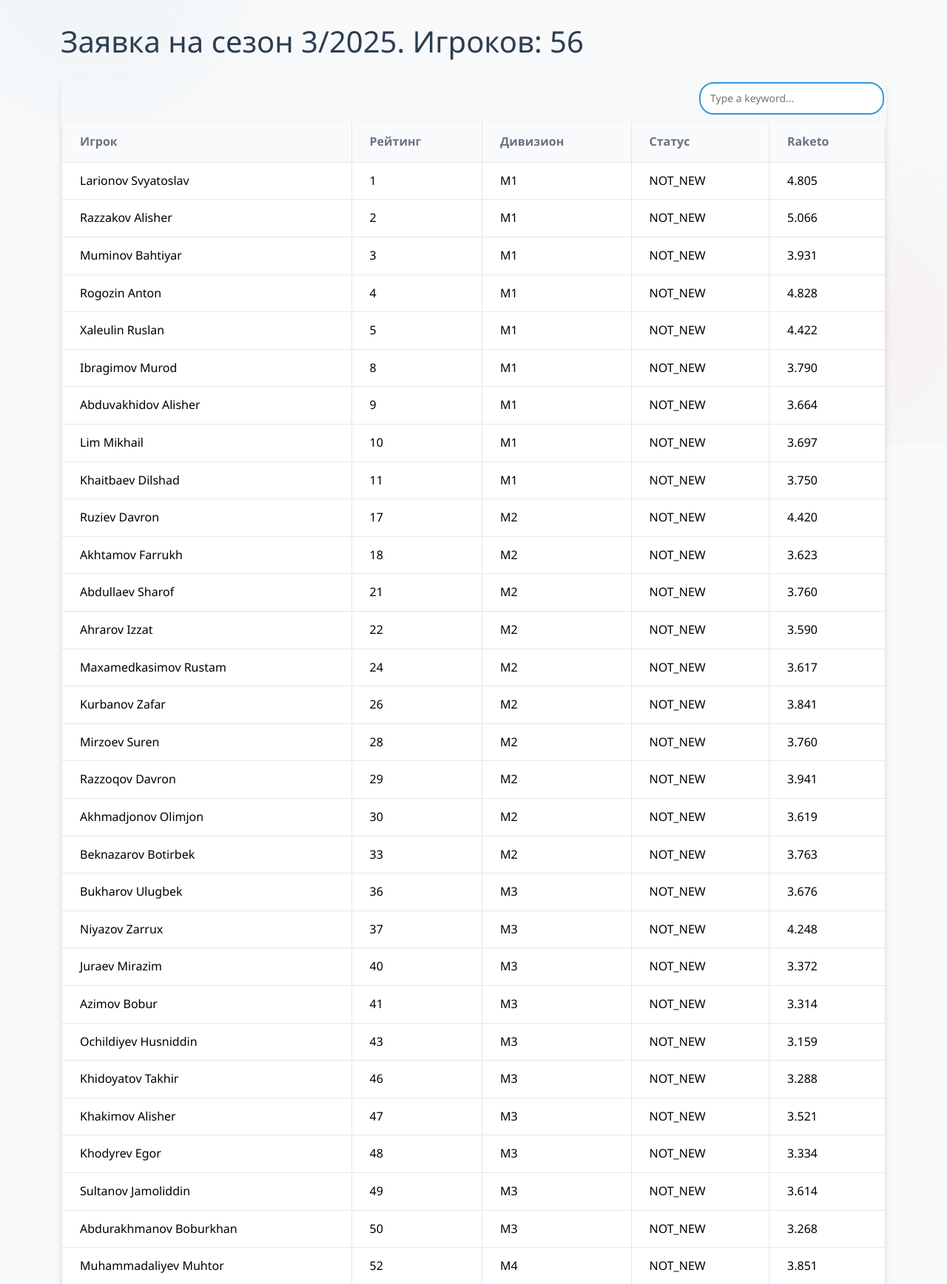
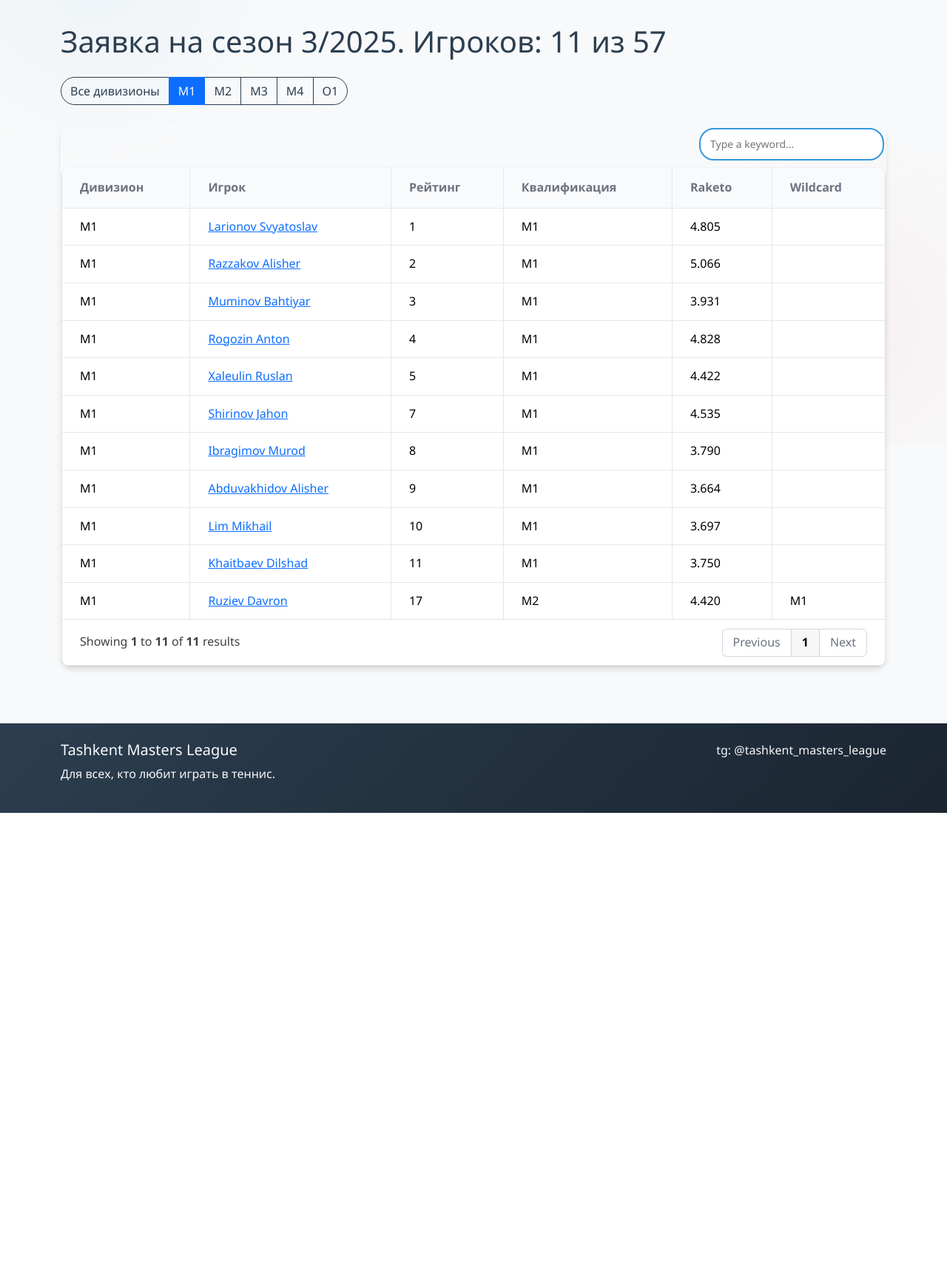
Before and after one commit to gozik/masters-league, a Flask app: page /application?division_name=M1 in a window 1280 px wide. Shown: the part 200-1936 px from the top of the page at 74% size. After the commit the page ends 1299 px from the top, so only its background shows below. Run offline with Flask 3, Linux system fonts and the light colour scheme; some libraries are stand-ins or nearby versions.

Commit message:
Application List improvements (player link, table visibility) and registration logic to decide a division for current season

```diff
--- a/app.py
+++ b/app.py
@@ -199,6 +199,8 @@ def show_results():
 @app.route('/application')
 def show_season_application():
     """Display players in season application"""
+    division_name = request.args.get('division_name', type=str)
+
     with open('misc/application_list_season253.csv') as f:
         csv_reader = csv.DictReader(f)
 
@@ -207,29 +209,53 @@ def show_season_application():
         for row in csv_reader:
             player_str = row['Player']
             raketo_rating = row['Rating']
+            wildcard = row['Wildcard']
 
             player_name = player_str.partition(' ')[2]
             player_surname = player_str.partition(' ')[0]
 
-            player_dict = {'player_name': player_str, 'raketo_rating': raketo_rating}
+            player_dict = {'player_name': player_str, 'raketo_rating': raketo_rating, 'wildcard': wildcard}
+            player_dict['player_id'] = 0
 
             player = Player.query.filter((Player.first_name==player_name)&(Player.last_name==player_surname)).first()
             if player:
-                status = 'NOT_NEW'
                 ranking = Ranking.query.filter(Ranking.player_id == player.id).order_by(Ranking.actual_date.desc()).first()
+                player_dict['player_id'] = player.id
                 if ranking:
                     player_dict['ranking'] = ranking.to_dict()['position']
-                    player_dict['division'] = ranking.to_dict()['new_division']
+                    player_dict['qualification'] = ranking.to_dict()['new_division']
 
             else:
-                status = 'NEW'
+                player_dict['qualification'] = 'NEW'
 
-            player_dict['status'] = status
+
+            # calculate division
+            player_dict['division'] = player_dict['qualification']
+
+            if player_dict['division'] == 'NEW':
+                if player_dict['raketo_rating'] > '3.1':
+                    player_dict['division'] = 'M4'
+                else:
+                    player_dict['division'] = 'O1'
+
+            if player_dict['wildcard'] != '':
+                player_dict['division'] = player_dict['wildcard']
 
             players.append(player_dict)
 
-    players = sorted(players, key=lambda player: player['ranking'] if 'ranking' in player else (1000 - float(player['raketo_rating'])))
-    return render_template('application.html', players=players, count=len(players))
+    players_count = len(players)
+
+    if division_name:
+        players = [player for player in players if player['division'] == division_name]
+
+    players = sorted(players, key=lambda player: (player['division'], player['ranking'] if 'ranking' in player else (1000 - float(player['raketo_rating']))))
+
+    selected_player_count = len(players)
+
+    divisions = ['M1', 'M2', 'M3', 'M4', 'O1']
+
+    return render_template('application.html', players=players, count=players_count, division_name=division_name,
+                           divisions=divisions, selected_player_count=selected_player_count)
 
 
 @app.route('/regulations')
--- a/misc/application_list_season253.csv
+++ b/misc/application_list_season253.csv
@@ -1,57 +1,58 @@
-Player,Rating
-Abduvakhidov Alisher,3.664
-Akhmadjonov Olimjon,3.619
-Akhtamov Farrukh,3.623
-Bakhromov Iskandar,2.501
-Beknazarov Botirbek,3.763
-Davronov Mirazizbek,2.195
-Fetisov Artem,3.307
-Ibragimov Murod,3.790
-Ivko Vladimir,4.361
-Juraev Mirazim,3.372
-Khakimov Alisher,3.521
-Khidoyatov Takhir,3.288
-Khodjabayev Sanjar,3.173
-Khodyrev Egor,3.334
-Kurbanov Zafar,3.841
-Lim Mikhail,3.697
-Mavlyutov Kamil,2.816
-Medvedev Vladimir,3.030
-Mirzoev Suren,3.760
-Neklesov Igor,2.890
-Niyazov Zarrux,4.248
-Nurmuratov Alisher,2.641
-Ochildiyev Husniddin,3.159
-Raimov Bakhodir,3.386
-Raupov Ravshan,3.030
-Rogozin Anton,4.828
-Rustamov Bozorboy,3.311
-Ruziev Davron,4.420
-Savlev Andrey,2.583
-Turabov Anvar,2.772
-Yusupov Rustam,3.693
-Pankratov Vladimir,3.158
-Dosmatov Iskandar,2.814
-Shodmonov Sherzod,2.888
-Khaitbaev Dilshad,3.750
-Yokubov Muhammadrahim,3.899
-Abdullayev Akmal,3.112
-Razzakov Alisher,5.066
-Khon Victor,2.444
-Xaleulin Ruslan,4.422
-Abdurakhmanov Boburkhan,3.268
-Larionov Svyatoslav,4.805
-Munimkhon Mumtozkhonov,3.678
-Sagdullayev Abzal,2.841
-Bukharov Ulugbek,3.676
-Maxamedkasimov Rustam,3.617
-Abdullaev Sharof,3.760
-Hayitov Olimjon,2.770
-Kadirov Bakhrom,3.647
-Azimov Bobur,3.314
-Muminov Bahtiyar,3.931
-Sultanov Jamoliddin,3.614
-Shatursunov Shokhaydar,3.238
-Razzoqov Davron,3.941
-Muhammadaliyev Muhtor,3.851
-Ahrarov Izzat,3.590
+Player,Rating,Wildcard
+Abduvakhidov Alisher,3.664,
+Akhmadjonov Olimjon,3.619,
+Akhtamov Farrukh,3.623,
+Bakhromov Iskandar,2.501,
+Beknazarov Botirbek,3.763,
+Davronov Mirazizbek,2.195,
+Fetisov Artem,3.307,
+Ibragimov Murod,3.790,
+Ivko Vladimir,4.361,M2
+Juraev Mirazim,3.372,
+Khakimov Alisher,3.521,
+Khidoyatov Takhir,3.288,
+Khodjabayev Sanjar,3.173,
+Khodyrev Egor,3.334,
+Kurbanov Zafar,3.841,
+Lim Mikhail,3.697,
+Mavlyutov Kamil,2.816,
+Medvedev Vladimir,3.030,
+Mirzoev Suren,3.760,
+Neklesov Igor,2.890,
+Niyazov Zarrux,4.248,M2
+Nurmuratov Alisher,2.641,
+Ochildiyev Husniddin,3.159,
+Raimov Bakhodir,3.386,M3
+Raupov Ravshan,3.030,
+Rogozin Anton,4.828,
+Rustamov Bozorboy,3.311,
+Ruziev Davron,4.420,M1
+Savlev Andrey,2.583,
+Turabov Anvar,2.772,M4
+Yusupov Rustam,3.693,
+Pankratov Vladimir,3.158,
+Dosmatov Iskandar,2.814,
+Shodmonov Sherzod,2.888,
+Khaitbaev Dilshad,3.750,
+Yokubov Muhammadrahim,3.899,
+Abdullayev Akmal,3.112,
+Razzakov Alisher,5.066,
+Khon Victor,2.444,
+Xaleulin Ruslan,4.422,
+Abdurakhmanov Boburkhan,3.268,
+Larionov Svyatoslav,4.805,
+Munimkhon Mumtozkhonov,3.678,
+Sagdullayev Abzal,2.841,
+Bukharov Ulugbek,3.676,M2
+Maxamedkasimov Rustam,3.617,
+Abdullaev Sharof,3.760,
+Hayitov Olimjon,2.770,
+Kadirov Bakhrom,3.647,M3
+Azimov Bobur,3.314,
+Muminov Bahtiyar,3.931,
+Sultanov Jamoliddin,3.614,
+Shatursunov Shokhaydar,3.238,
+Razzoqov Davron,3.941,
+Muhammadaliyev Muhtor,3.851,
+Ahrarov Izzat,3.590,
+Shirinov Jahon,4.535,
--- a/templates/application.html
+++ b/templates/application.html
@@ -18,7 +18,25 @@
 {% endblock %}
 
 {% block content %}
-<h1 class="mb-4">Заявка на сезон 3/2025. Игроков: {{ count }}</h1>
+<h1 class="mb-4">Заявка на сезон 3/2025. Игроков: {% if division_name %} {{ selected_player_count }} из {% endif %} {{ count }}</h1>
+
+<div class="mb-4">
+    <div class="btn-group" role="group">
+        {% if division_name %}
+            <a href="/application" id="sball" type="button" class="btn btn-outline-primary">Все дивизионы</a>
+        {% else %}
+            <a href="/application"  id="sball" class="btn btn-outline-primary active" type="button">Все дивизионы</a>
+        {% endif %}
+        {% for division in divisions %}
+            {% if division == division_name %}
+                <a href="/application?division_name={{division}}" id="sb{{division}}" type="button" class="btn btn-outline-primary active">{{division}}</a>
+            {% else %}
+                <a href="/application?division_name={{division}}" type="button" class="btn btn-outline-primary">{{division}}</a>
+            {% endif %}
+
+        {% endfor %}
+    </div>
+</div>
 
 <div id="players-table"></div>
 
@@ -34,23 +52,32 @@
             return {
                 ranking: `${player.ranking}`,
                 player_name: `${player.player_name}`,
-                'status': `${player.status}`,
                 'division': `${player.division}`,
+                'qualification': `${player.qualification}`,
                 'raketo_rating': `${player.raketo_rating}`,
+                'wildcard': `${player.wildcard}`,
             };
 
         });
 
         new gridjs.Grid({
             columns: [
+                { id: 'division', name: 'Дивизион'},
                 {
                     id: 'player_name',
                     name: 'Игрок',
+                    formatter: (cell) => {
+                        const player = players.find(p => `${p.player_name}` === cell);
+                        return gridjs.html(player && player.player_id > 0
+                            ? `<a href="/player/${player.player_id}">${cell}</a>`
+                            : cell
+                        );
+                    }
                 },
                 { id: 'ranking', name: 'Рейтинг'},
-                { id: 'division', name: 'Дивизион'},
-                { id: 'status', name: 'Статус'},
+                { id: 'qualification', name: 'Квалификация'},
                 { id: 'raketo_rating', name: 'Raketo'},
+                { id: 'wildcard', name: 'Wildcard'},
 
             ],
             data: players,
```
